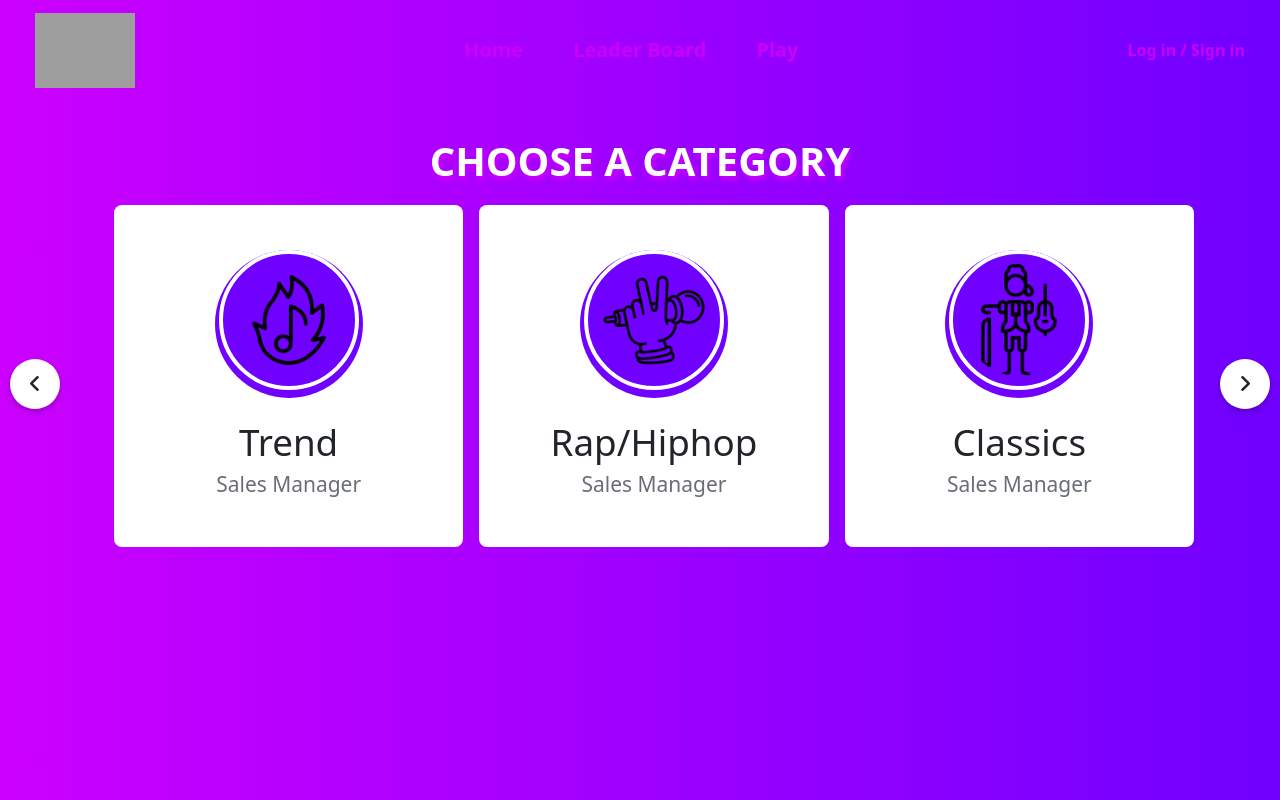
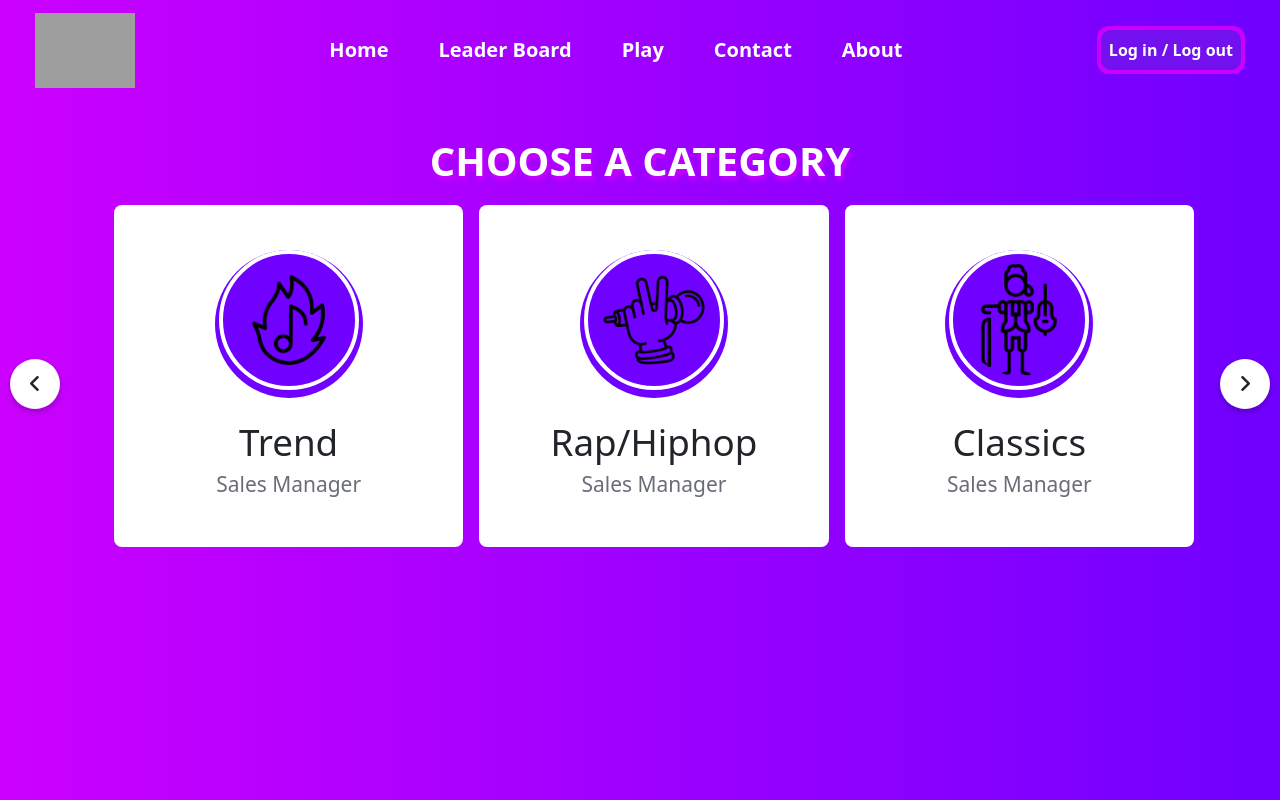
Before and after one commit to atakanhbk/GuessMusic, a React (Create React App) app in the folder guessmusic/: page / in a window 1280 px wide. Built offline with nearby package versions, Linux system fonts and the light colour scheme; grey boxes are pictures that could not be loaded.

Commit message:
Css fixed

```diff
--- a/guessmusic/src/App.css
+++ b/guessmusic/src/App.css
@@ -43,7 +43,27 @@ li {
 }
 .creative_link {
   text-decoration: none;
-  color: #cc00ff;
+  color: white;
+}
+
+.account {
+  padding: 4px;
+  border-radius: 12px;
+  background-color: #cc00ff;
+  color: white;
+  box-sizing: border-box;
+}
+
+.account a{
+  text-decoration: none;
+  color: white;
+}
+
+.account-button {
+ background-color: rgb(114, 16, 239);
+ border-radius: 10px;
+ padding: 8px;
+ box-sizing: border-box;
 }
 
 #video-player {
@@ -170,7 +190,6 @@ li {
   border-radius: 50%;
 }
 
-
 .category_card .img img {
   width: 140px;
   height: 140px;
--- a/guessmusic/src/Home.js
+++ b/guessmusic/src/Home.js
@@ -46,7 +46,8 @@ export default function Home() {
   };
 
   const clickedArrowButton = (e) => {
-    carouselRef.current.scrollLeft += e.target.id === "left" ? -firstCardWidth : firstCardWidth
+    carouselRef.current.scrollLeft +=
+      e.target.id === "left" ? -firstCardWidth : firstCardWidth;
   };
 
   return (
@@ -76,9 +77,23 @@ export default function Home() {
                 Play
               </a>
             </li>
+            <li>
+              <a className="creative_link" href="/game">
+                Contact
+              </a>
+            </li>
+            <li>
+              <a className="creative_link" href="/game">
+                About
+              </a>
+            </li>
           </ul>
         </div>
-        <div className="account">Log in / Sign in</div>
+        <div className="account">
+          <a href="#">
+            <div className="account-button">Log in / Log out</div>
+          </a>
+        </div>
       </header>
       <div className="container">
         <h3 className="main_title fs-1 fw-bold">Choose A Category</h3>
@@ -132,7 +147,6 @@ export default function Home() {
                 <span>Sales Manager</span>
               </div>
             </li>
-
           </ul>
           <i
             id="right"
```
